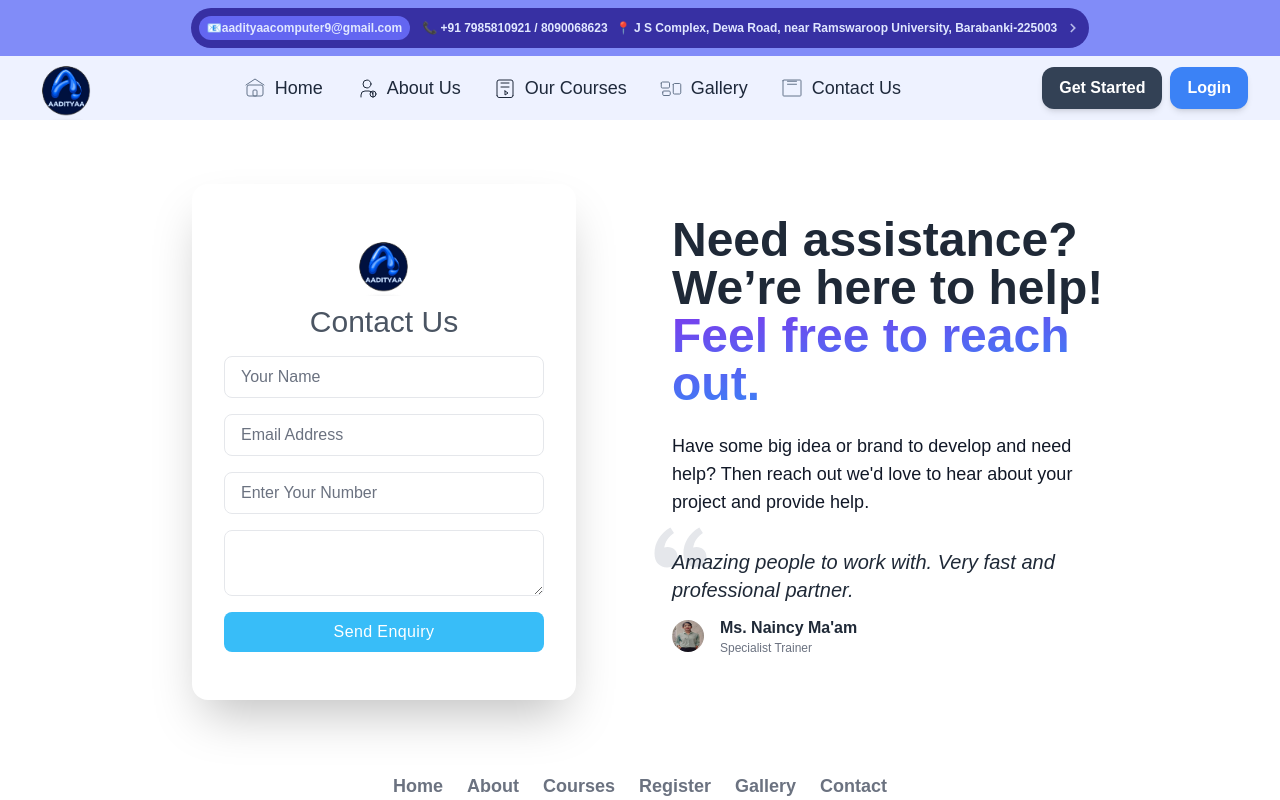
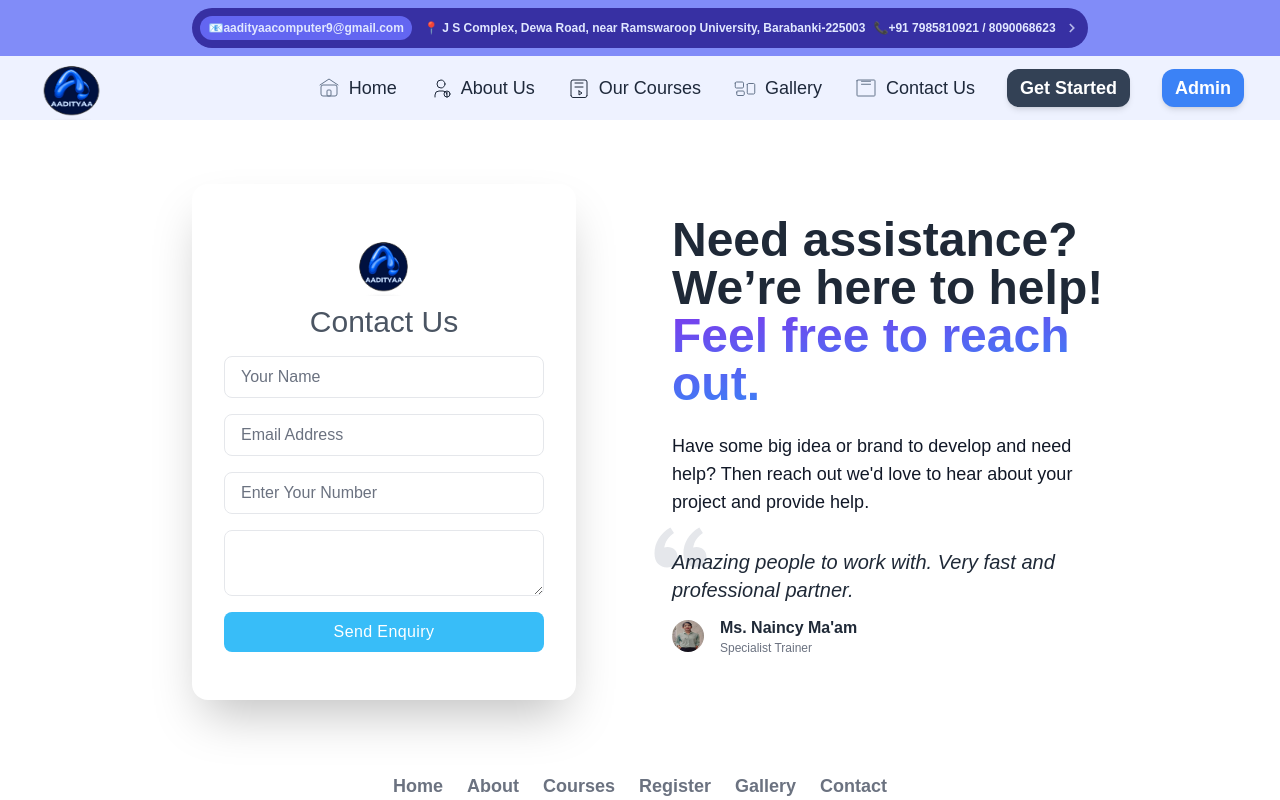
Before and after one commit to WebXWizard/AADITYA-HUB, a Next.js app in the folder my-frontend/: page /user/contact in a window 1280 px wide. Shown: the top 800 px of the page. Built offline with nearby package versions, Linux system fonts and the light colour scheme; no server answers.

Commit message:
Navbar Changes

```diff
--- a/my-frontend/src/app/user/navbar.jsx
+++ b/my-frontend/src/app/user/navbar.jsx
@@ -15,7 +15,7 @@ const Navbar = () => {
     <div>
       {/* Shows on Every Page */}
 
-      {/* Top Navbar */}
+    {/* Top Bar for Contact */}
       <div className="bg-indigo-400 text-center py-2 lg:px-4 font-[sans-serif]">
         <div
           className="p-2 bg-indigo-800 items-center text-indigo-100 leading-none lg:rounded-full flex lg:inline-flex"
@@ -25,12 +25,13 @@ const Navbar = () => {
             <span className="md:block hidden"> 📧 </span>{" "}
             aadityaacomputer9@gmail.com
           </span>
-          <span className=" font-semibold mr-2 text-xs text-left flex-auto">
-            📞 +91 7985810921 / 8090068623
-          </span>
           <span className="sm:block hidden font-semibold mr-2 text-xs text-left flex-auto">
-          📍 J S Complex, Dewa Road, near
-          Ramswaroop University, Barabanki-225003
+            📍 J S Complex, Dewa Road, near Ramswaroop University,
+            Barabanki-225003{" "}
+          </span>{" "}
+          <span className="font-semibold mr-2 text-xs text-left flex-auto">
+            {" "}
+            📞+91 7985810921 / 8090068623
           </span>
           <svg
             className="fill-current opacity-75 h-4 w-4"
@@ -49,7 +50,7 @@ const Navbar = () => {
             href="/"
             className="block cursor-pointer text-base text-slate-800 font-semibold"
           >
-            <img className="w-auto h-16" src="../images/Doc1.png" alt="" />
+            <img className="w-20 h-16" src="../images/Doc1.png" alt="" />
           </a>
 
           <div className={`${isMenuOpen ? "block" : "hidden"} md:block`}>
@@ -171,23 +172,25 @@ const Navbar = () => {
                   Contact Us
                 </a>
               </li>
-            </ul>
-          </div>
-          <div className="items-center hidden gap-x-2 lg:flex">
+              <li className="flex items-center p-1 text-lg gap-x-2 text-slate-800">
                 <a
                   href="/user/register"
-              className="rounded-xl bg-slate-700 py-2 px-4 border border-transparent text-center text-md text-white transition-all shadow-md hover:shadow-lg focus:bg-slate-700 focus:shadow-none active:bg-slate-700 hover:bg-blue-500 active:shadow-none disabled:pointer-events-none disabled:opacity-50 disabled:shadow-none font-bold"
+                  className="rounded-xl bg-slate-700 py-1 px-3 border border-transparent text-center text-md text-white transition-all shadow-md hover:shadow-lg focus:bg-slate-700 focus:shadow-none active:bg-slate-700 hover:bg-blue-500 active:shadow-none disabled:pointer-events-none disabled:opacity-50 disabled:shadow-none font-bold"
                   type="button"
                 >
                   Get Started
                 </a>
+              </li>
+              <li className="flex items-center p-1 text-lg gap-x-2 text-slate-800">
                 <a
-              href="/user/login"
-              className="rounded-xl bg-blue-500 py-2 px-4 border border-transparent text-center text-md text-white transition-all shadow-md hover:shadow-lg focus:bg-slate-700 focus:shadow-none active:bg-slate-700 hover:bg-slate-700 active:shadow-none disabled:pointer-events-none disabled:opacity-50 disabled:shadow-none font-bold"
+                  href="/user/adminLogin"
+                  className="rounded-xl bg-blue-500 py-1 px-3 border border-transparent text-center text-md text-white transition-all shadow-md hover:shadow-lg focus:bg-slate-700 focus:shadow-none active:bg-slate-700 hover:bg-slate-700 active:shadow-none disabled:pointer-events-none disabled:opacity-50 disabled:shadow-none font-bold"
                   type="button"
                 >
-              Login
+                  Admin
                 </a>
+              </li>
+            </ul>
           </div>
           <button
             className="relative ml-auto h-6 max-h-[40px] w-6 max-w-[40px] select-none rounded-lg text-center align-middle text-xs font-medium uppercase text-inherit transition-all hover:bg-transparent focus:bg-transparent active:bg-transparent disabled:pointer-events-none disabled:opacity-50 disabled:shadow-none lg:hidden"
@@ -212,6 +215,7 @@ const Navbar = () => {
           </button>
         </div>
       </nav>
+
     </div>
   );
 };
```
Lines whose indentation alone changed are shown as unchanged.
